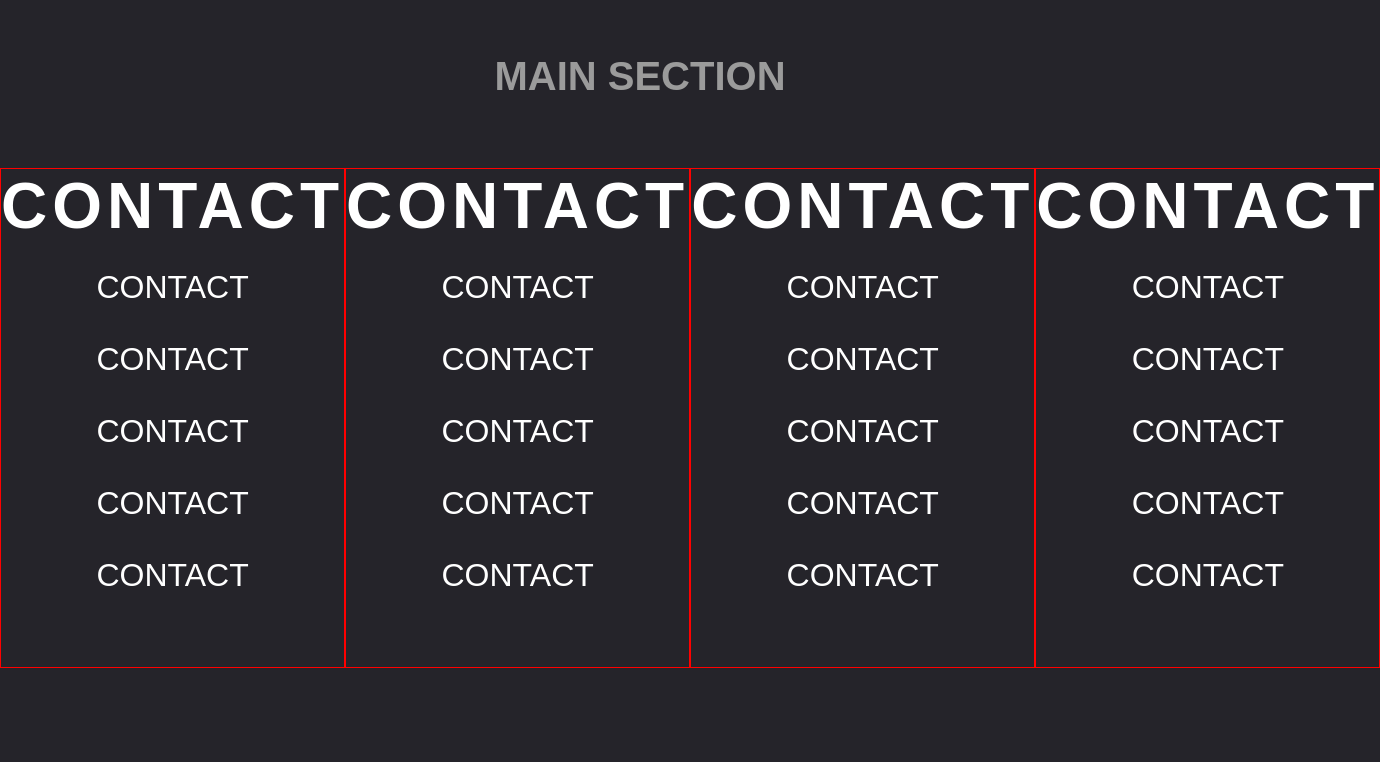
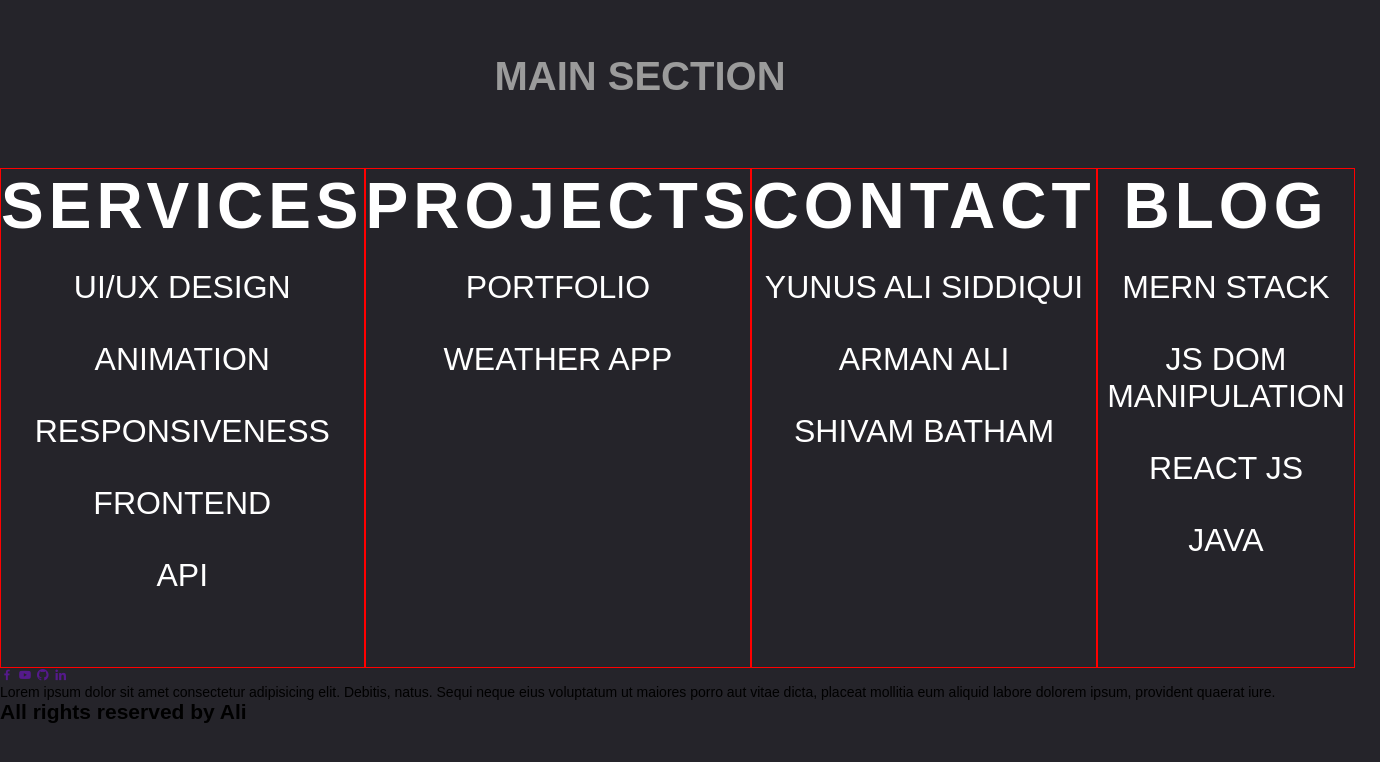
Before and after one commit to yunus-a1i/footer, a website built with Vite: page index.html in a window 1280 px wide. Shown: the whole page, 1380 px wide, since content can reach past the window. Built offline with nearby package versions, Linux system fonts and the light colour scheme.

Commit message:
Update index.html

```diff
--- a/index.html
+++ b/index.html
@@ -2,6 +2,7 @@
 <html lang="en">
   <head>
     <meta charset="UTF-8" />
+    <link href='https://fonts.googleapis.com/css?family=Montserrat' rel='stylesheet'>
     <link href='https://unpkg.com/boxicons@2.1.4/css/boxicons.min.css' rel='stylesheet'>    <meta name="viewport" content="width=device-width, initial-scale=1.0" />
     <title>Vite App</title>
   </head>
@@ -11,47 +12,55 @@
     </main>
     <footer>
         <div class="footer__c">
-          <h2>Contact</h2>
+          <h2>Services</h2>
           <ul>
+          <li>UI/UX Design</li>
+          <li>Animation</li>
+          <li>Responsiveness</li>
+          <li>Frontend</li>
+          <li>Api</li>
+        </ul>
+        </div>
+        <div class="footer__c">
+          <h2>Projects</h2>
+          <ul>
+          <li>Portfolio</li>
+          <li>Weather App</li>
+          <!-- <li>contact</li>
           <li>contact</li>
-          <li>contact</li>
-          <li>contact</li>
-          <li>contact</li>
-          <li>contact</li>
+          <li>contact</li> -->
         </ul>
         </div>
         <div class="footer__c">
           <h2>Contact</h2>
           <ul>
-          <li>contact</li>
-          <li>contact</li>
-          <li>contact</li>
-          <li>contact</li>
-          <li>contact</li>
+          <li>Yunus Ali Siddiqui</li>
+          <li>Arman Ali</li>
+          <li>Shivam Batham</li>
+          <!-- <li>contact</li>
+          <li>contact</li> -->
         </ul>
         </div>
         <div class="footer__c">
-          <h2>Contact</h2>
+          <h2>Blog</h2>
           <ul>
-          <li>contact</li>
-          <li>contact</li>
-          <li>contact</li>
-          <li>contact</li>
-          <li>contact</li>
-        </ul>
-        </div>
-        <div class="footer__c">
-          <h2>Contact</h2>
-          <ul>
-          <li>contact</li>
-          <li>contact</li>
-          <li>contact</li>
-          <li>contact</li>
-          <li>contact</li>
+          <li>Mern Stack</li>
+          <li>Js Dom Manipulation</li>
+          <li>React js</li>
+          <li>Java</li>
+          <!-- <li>contact</li> -->
         </ul>
         </div>
 
     </footer>
+    <div class="links">
+      <a href=""><i class='s1 bx bxl-facebook space'></i></a>
+      <a href=""><i class='s2 bx bxl-youtube space' ></i></a>
+      <a href=""><i class='s3 bx bxl-github space' ></i></a>
+      <a href=""><i class='s4 bx bxl-linkedin space' ></i></a>
+    </div>
+    <p class="bottom">Lorem ipsum dolor sit amet consectetur adipisicing elit. Debitis, natus. Sequi neque eius voluptatum ut maiores porro aut vitae dicta, placeat mollitia eum aliquid labore dolorem ipsum, provident quaerat iure.</p>
+    <h2 class="copyright">All rights reserved by Ali</h2>
     <script type="module" src="./src/main.js"></script>
   </body>
 </html>
```
